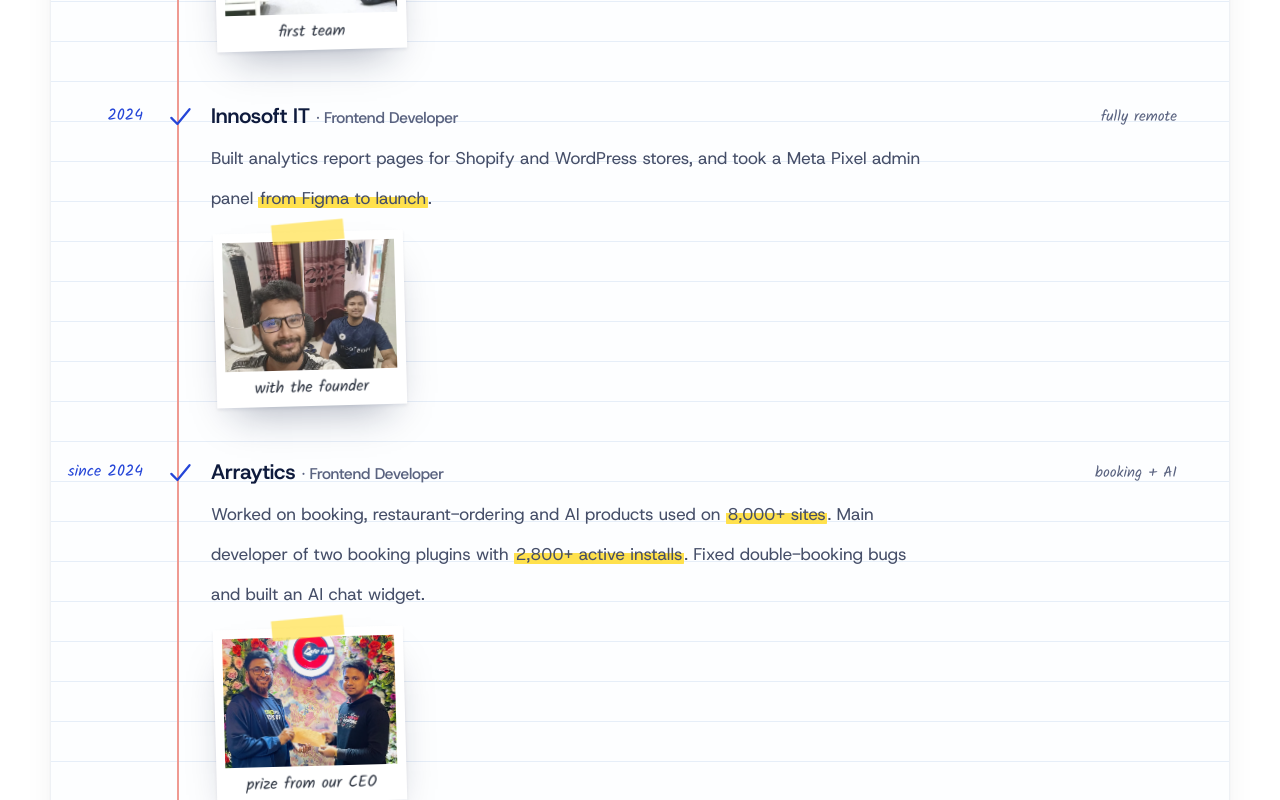
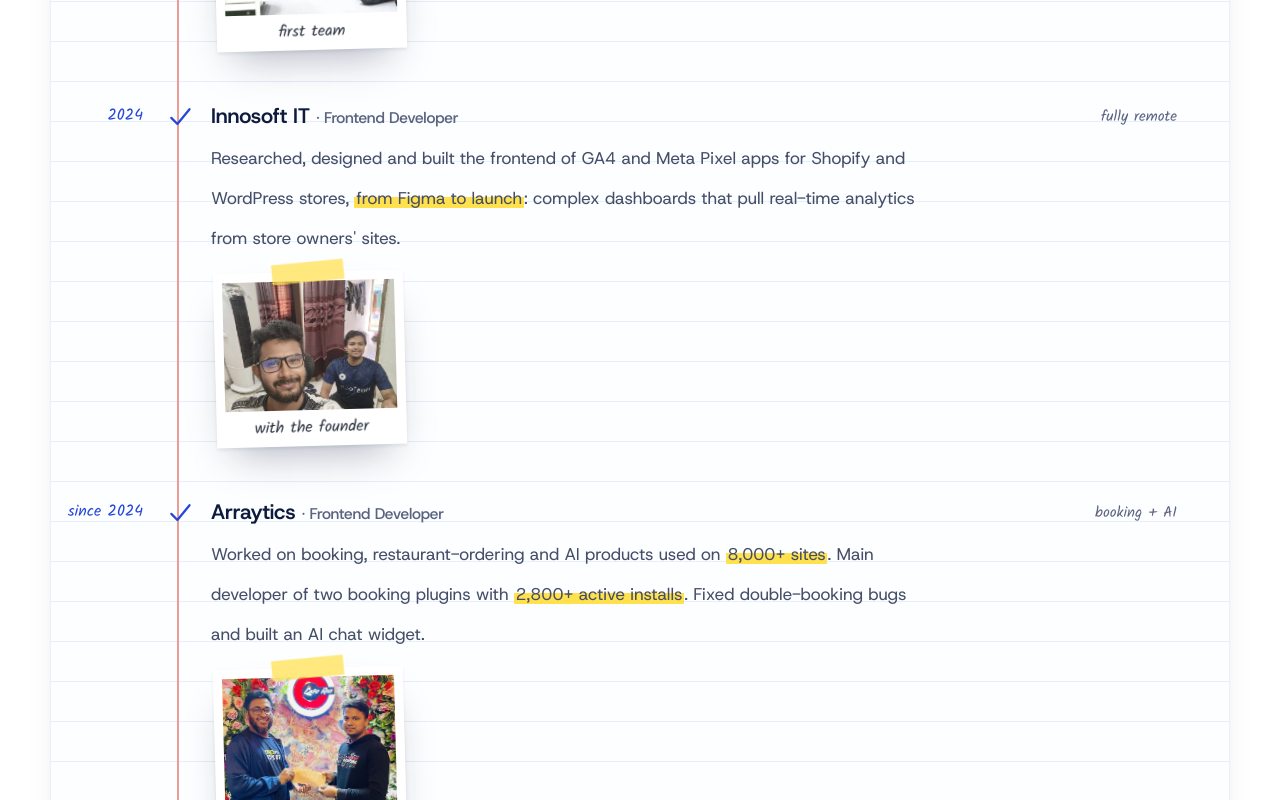
Before and after one commit to Ashikur540/Final-Portfolio, a Next.js app: page / in a window 1280 px wide. Shown: the part 5460-6260 px from the top of the page. Built offline with nearby package versions, Linux system fonts and the light colour scheme; no server answers.

Commit message:
Innosoft: say what I researched, designed and built

```diff
--- a/data/index.ts
+++ b/data/index.ts
@@ -115,7 +115,7 @@ export const workHistories = [
     name: "Innosoft IT",
     yearLabel: "2024",
     note: "fully remote",
-    summary: "Built analytics report pages for Shopify and WordPress stores, and took a Meta Pixel admin panel from Figma to launch.",
+    summary: "Researched, designed and built the frontend of GA4 and Meta Pixel apps for Shopify and WordPress stores, from Figma to launch: complex dashboards that pull real-time analytics from store owners' sites.",
     title: "Frontend Developer",
   },
   {
```
